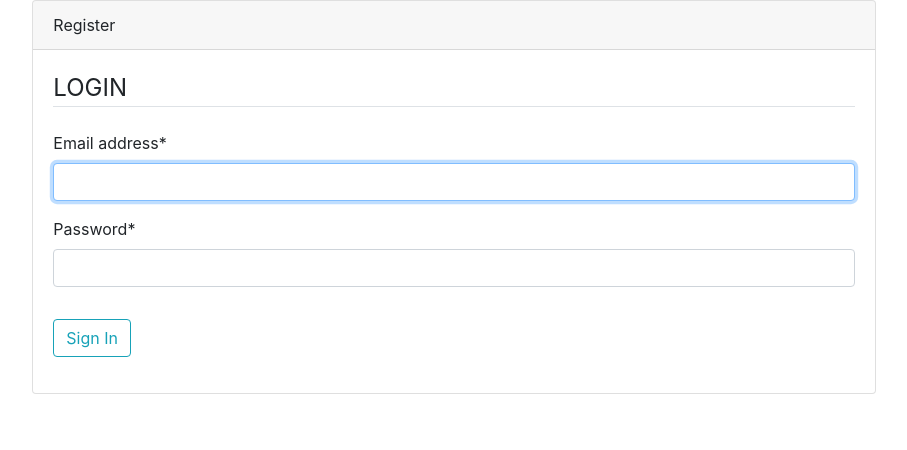
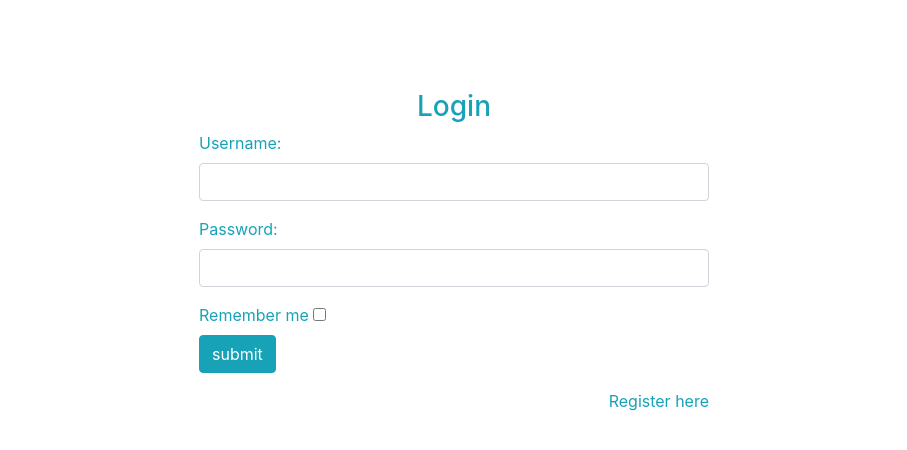
Before and after one commit to GroupSe7en/WebApp, a Django app: page / in a window 1280 px wide. Shown: the top 450 px of the page, without its empty margins (186-1093 px from the left). Run offline with Django 3.2, Linux system fonts and the light colour scheme; some libraries are stand-ins or nearby versions.

Commit message:
login success

```diff
--- a/users/templates/users/login.html
+++ b/users/templates/users/login.html
@@ -2,22 +2,9 @@
 <!doctype html>
 <html lang="en">
 <head>
-    <!-- Required meta tags -->
-    <meta charset="utf-8">
-    <meta name="viewport" content="width=device-width, initial-scale=1, shrink-to-fit=no">
-
-    <!-- Fonts -->
-    <link rel="dns-prefetch" href="https://fonts.gstatic.com">
-    <link href="https://fonts.googleapis.com/css?family=Raleway:300,400,600" rel="stylesheet" type="text/css">
-
-    <link rel="stylesheet" href="css/style.css">
-
-    <link rel="icon" href="Favicon.png">
-
-    <!-- Bootstrap CSS -->
-    <link rel="stylesheet" href="https://stackpath.bootstrapcdn.com/bootstrap/4.1.3/css/bootstrap.min.css">
-
-    <title>Laravel</title>
+    <link href="//maxcdn.bootstrapcdn.com/bootstrap/4.1.1/css/bootstrap.min.css" rel="stylesheet" id="bootstrap-css">
+<script src="//maxcdn.bootstrapcdn.com/bootstrap/4.1.1/js/bootstrap.min.js"></script>
+<script src="//cdnjs.cloudflare.com/ajax/libs/jquery/3.2.1/jquery.min.js"></script>
 </head>
 <body>
 
@@ -29,27 +16,35 @@
     </div>
   {% endif %}
 
-<main class="login-form">
-    <div class="cotainer">
-        <div class="row justify-content-center">
-            <div class="col-md-8">
-                <div class="card">
-                    <div class="card-header">Register</div>
-                    <div class="card-body">
-                        <form method="POST">
-                            {% csrf_token %}
-                            <fieldset class="form-group">
-                                <legend class="border-bottom mb-4">LOGIN</legend>
-                                {{ form|crispy }}
-                            </fieldset>
-                            <div class="form-group mt-3">
-                                <button class="btn btn-outline-info" type="submit">Sign In</button>
-                            </div>
-                        </form>
+  <div id="login">
+    <h3 class="text-center text-white pt-5">Login form</h3>
+    <div class="container">
+        <div id="login-row" class="row justify-content-center align-items-center">
+            <div id="login-column" class="col-md-6">
+                <div id="login-box" class="col-md-12">
+                    <form id="login-form" class="form" action="" method="post">
+                        {% csrf_token %}
+                        <h3 class="text-center text-info">Login</h3>
+                        <div class="form-group">
+                            <label for="username" class="text-info">Username:</label><br>
+                            <input type="text" name="username" id="username" class="form-control">
+                        </div>
+                        <div class="form-group">
+                            <label for="password" class="text-info">Password:</label><br>
+                            <input type="text" name="password" id="password" class="form-control">
+                        </div>
+                        <div class="form-group">
+                            <label for="remember-me" class="text-info"><span>Remember me</span> <span><input id="remember-me" name="remember-me" type="checkbox"></span></label><br>
+                            <input type="submit" name="submit" class="btn btn-info btn-md" value="submit">
+                        </div>
+                        <div id="register-link" class="text-right">
+                            <a href="#" class="text-info">Register here</a>
+                        </div>
+                    </form>
                 </div>
             </div>
         </div>
     </div>
-</main>
+</div>
 </body>
 </html>
```
Also changed, not shown: temp.txt (added, +55 -0 lines), README.txt, db.sqlite3, 1 other file.
